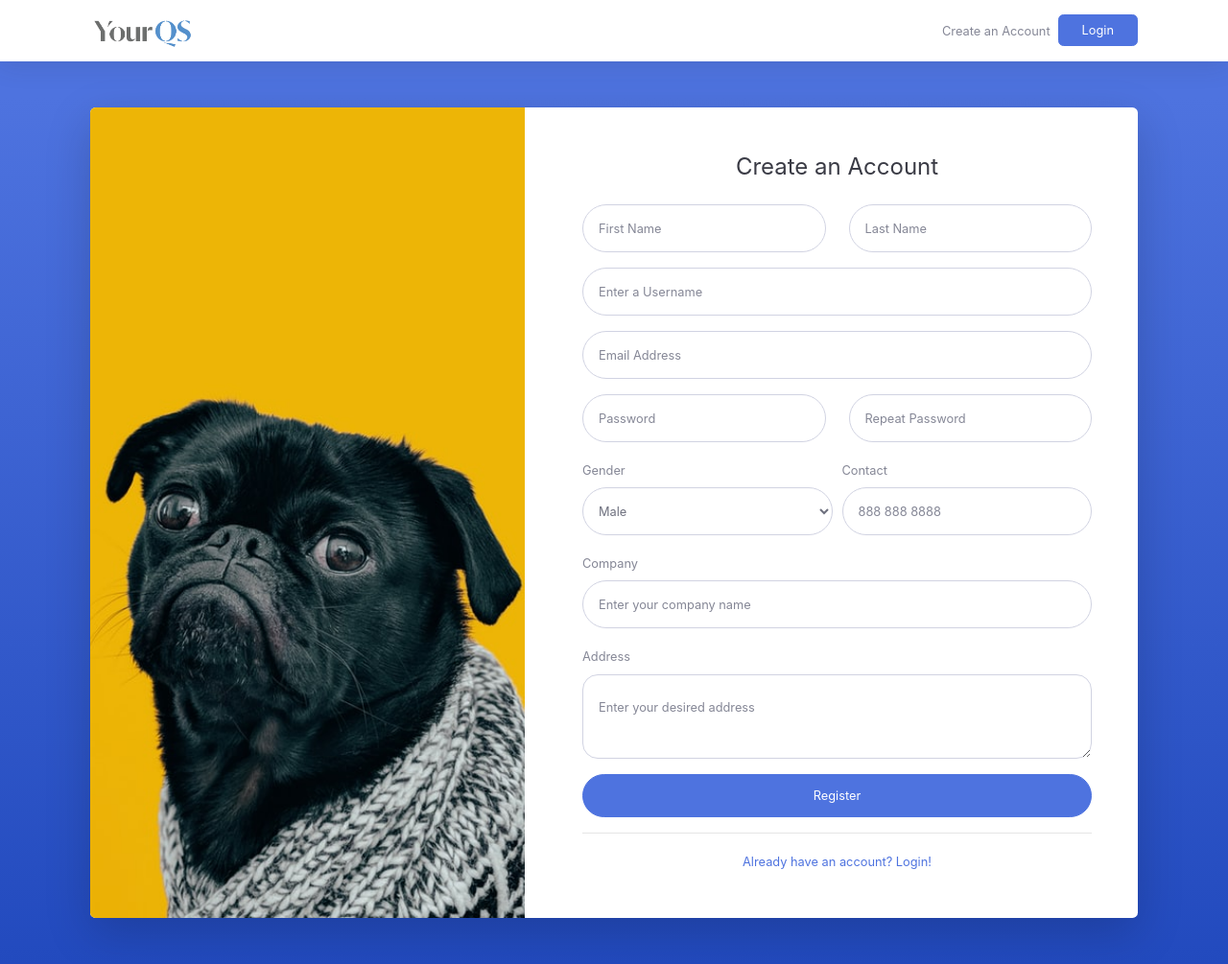
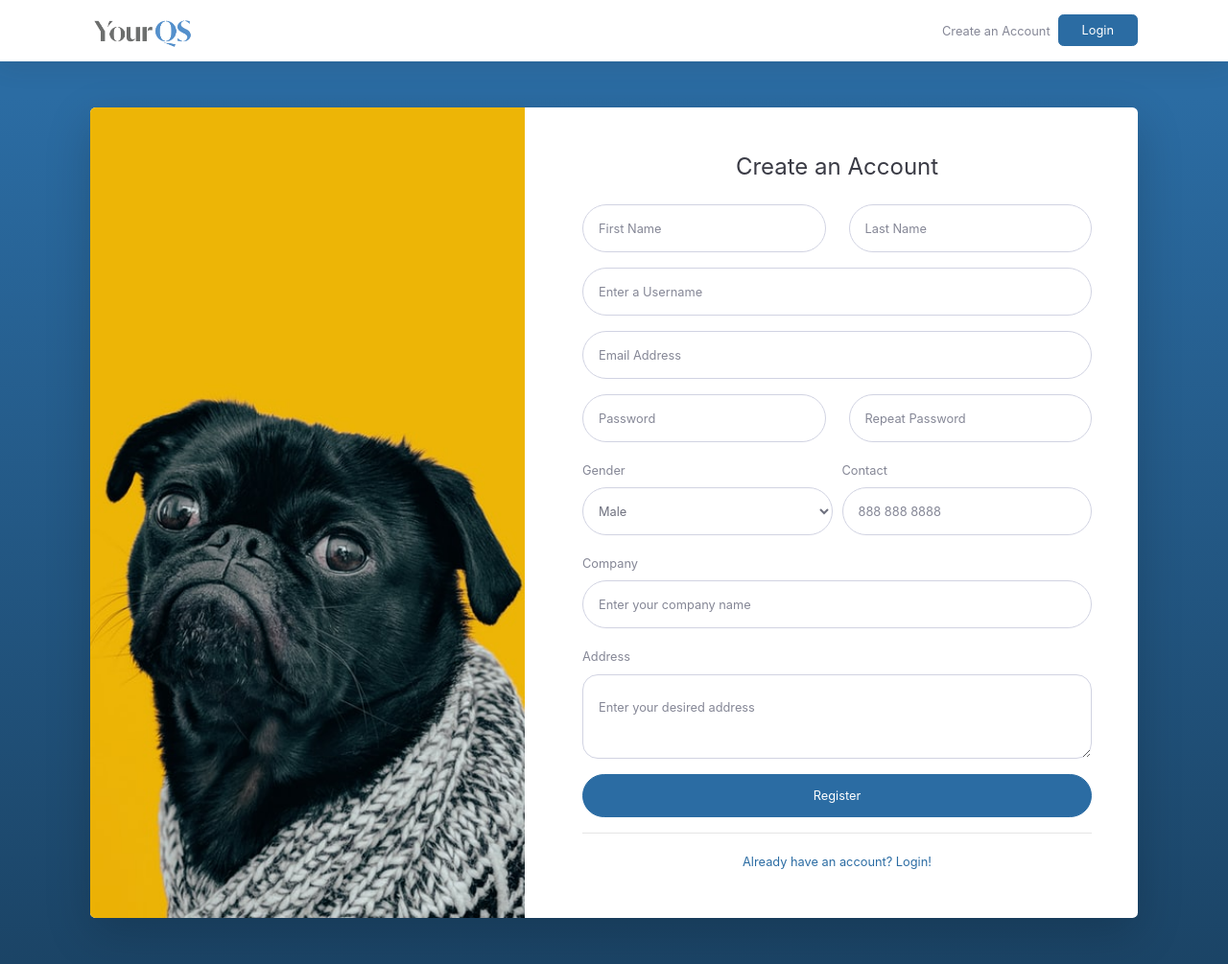
Before and after one commit to yourqs-team/qs-collector, a Node server app: page /register in a window 1280 px wide. Shown: the whole page at 96% size. Run offline with Node 20, Linux system fonts and the light colour scheme; style sheets or scripts are compiled from the project's sources; some libraries are stand-ins or nearby versions.

Commit message:
Adjust all blues to YourQS Branding

```diff
--- a/public/sass/cust-bootstrap/scss/_variables.scss
+++ b/public/sass/cust-bootstrap/scss/_variables.scss
@@ -16,7 +16,7 @@ $gray-800: #5a5c69 !default;
 $gray-900: #3a3b45 !default;
 $black: #000 !default;
 
-$blue: #4e73df !default;
+$blue: #2b6ca3 !default;
 $indigo: #6610f2 !default;
 $purple: #6f42c1 !default;
 $pink: #e83e8c !default;
```
